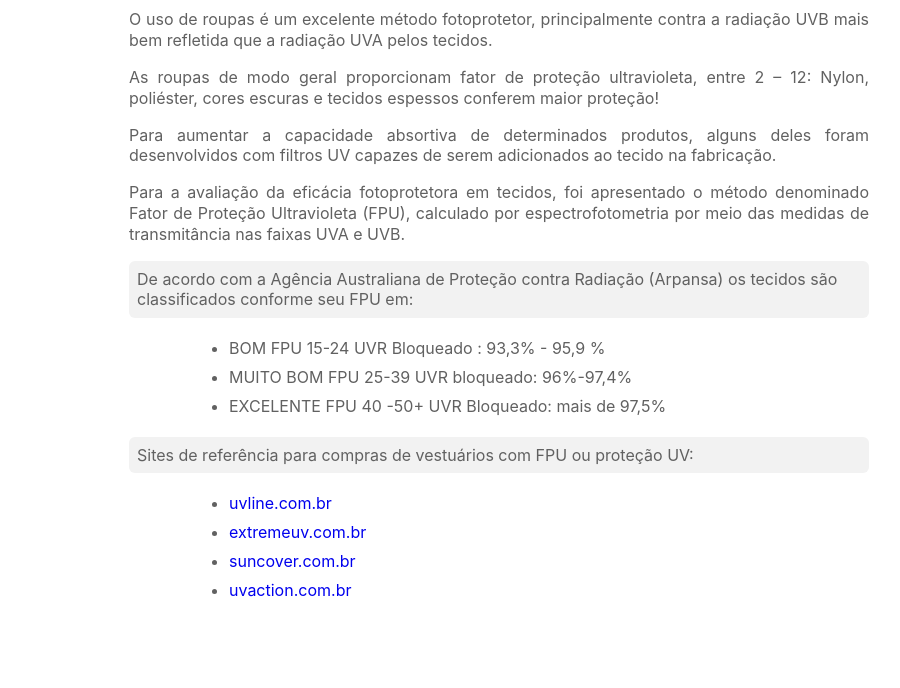
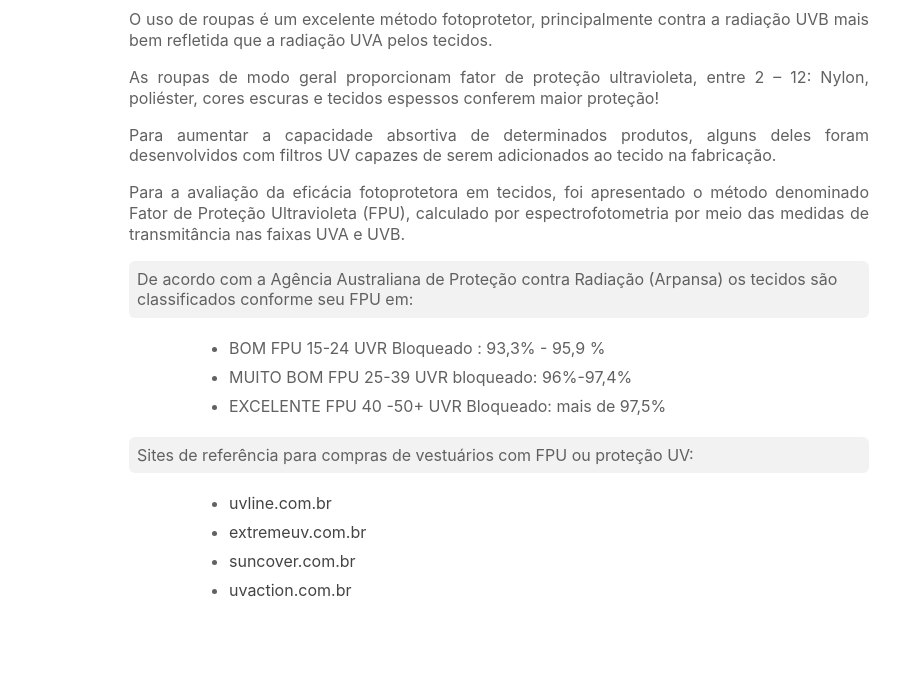
Before and after one commit to pedrohgois/Luiz-Dermatologista-meu-primeiro-site, a plain HTML site: page novidades/roupas_com_protecao_uv_valem_a_pena.html in a window 1280 px wide. Shown: the part 399-1087 px from the top of the page, without its empty margins (141-1041 px from the left). Drawn offline with Linux system fonts and the light colour scheme.

Commit message:
Blog content

```diff
--- a/novidades/roupas_com_protecao_uv_valem_a_pena.html
+++ b/novidades/roupas_com_protecao_uv_valem_a_pena.html
@@ -151,13 +151,13 @@
                 </ul>
                 <p class="grifado" style="text-align: left;">Sites de referência para compras de vestuários com FPU ou proteção UV:</p>
                 <ul>
-                    <li><a style="text-decoration: none;" href="https://www.uvline.com.br/" target="_blank">uvline.com.br</a><br>
+                    <li><a style="text-decoration: none; color:rgb(68, 68, 68)" href="https://www.uvline.com.br/" target="_blank">uvline.com.br</a><br>
                     </li>
-                    <li><a style="text-decoration: none;" href="https://www.extremeuv.com.br/" target="_blank">extremeuv.com.br</a><br>
+                    <li><a style="text-decoration: none; color:rgb(68, 68, 68)" href="https://www.extremeuv.com.br/" target="_blank">extremeuv.com.br</a><br>
                     </li>
-                    <li><a style="text-decoration: none;" href="http://suncover.com.br/site/home/" target="_blank">suncover.com.br</a><br>
+                    <li><a style="text-decoration: none; color:rgb(68, 68, 68)" href="http://suncover.com.br/site/home/" target="_blank">suncover.com.br</a><br>
                     </li>
-                    <li><a style="text-decoration: none;" href="https://www.uvaction.com.br/" target="_blank">uvaction.com.br</a><br>
+                    <li><a style="text-decoration: none; color:rgb(68, 68, 68)" href="https://www.uvaction.com.br/" target="_blank">uvaction.com.br</a><br>
                     </li>
                 </ul>
         </div>
```
